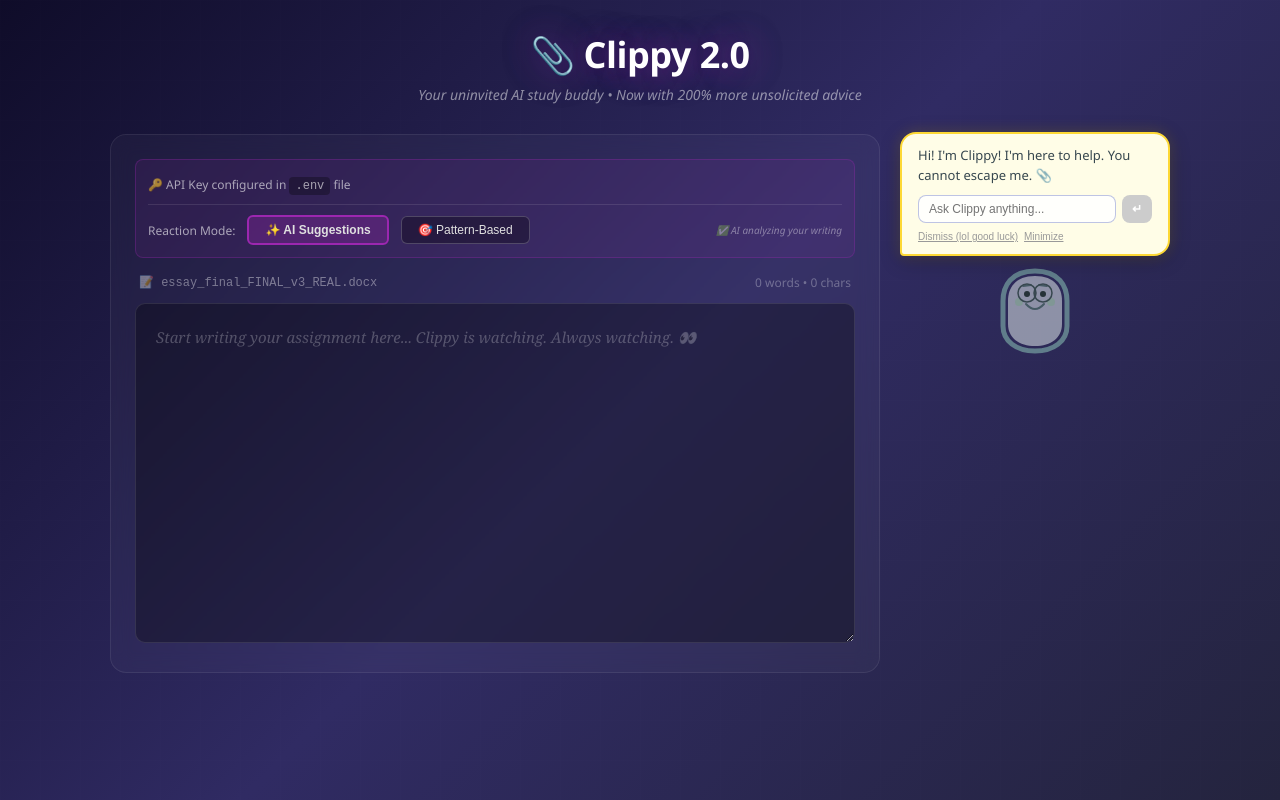
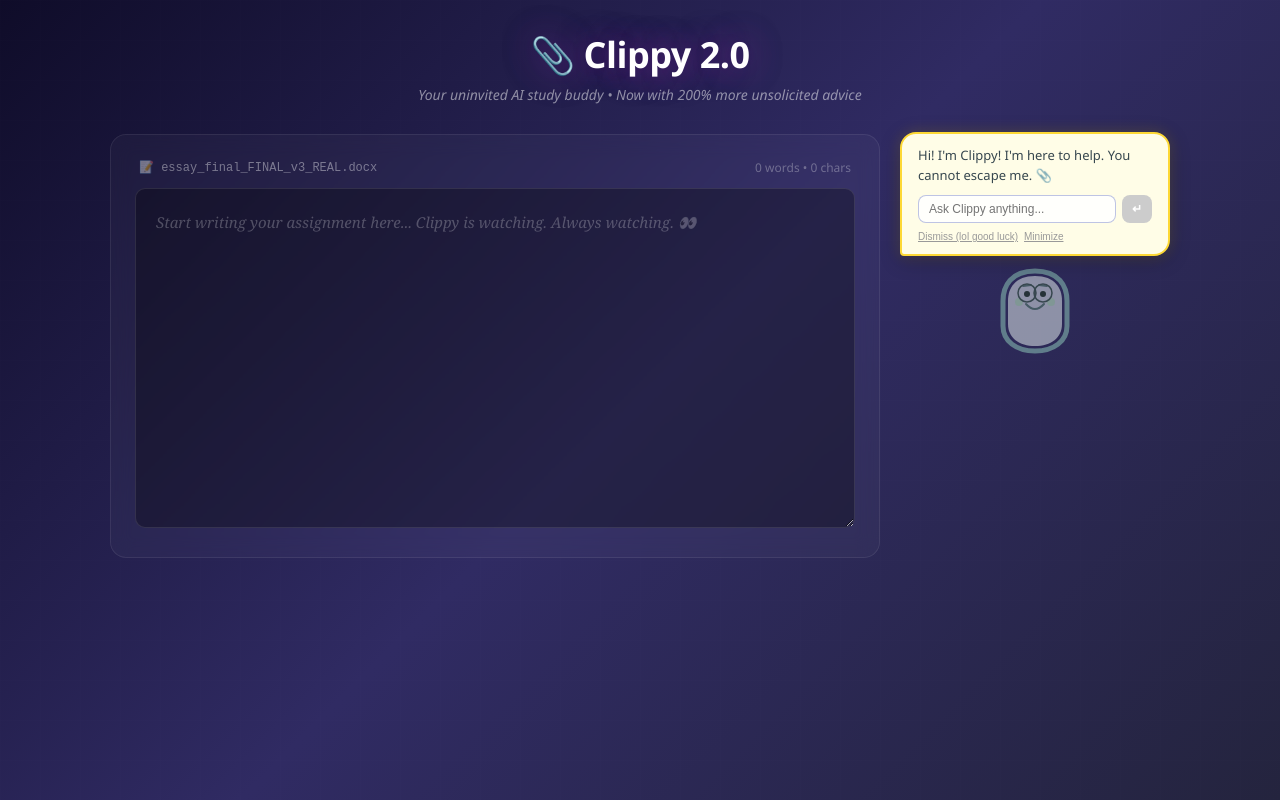
Before and after one commit to VAISHALI-DHANOA/Clippy, a React (Vite) app: page / in a window 1280 px wide. Built offline with nearby package versions, Linux system fonts and the light colour scheme.

Commit message:
improved UI

```diff
--- a/src/components/AnnoyingClippy.jsx
+++ b/src/components/AnnoyingClippy.jsx
@@ -1,7 +1,7 @@
 import { useState, useCallback, useEffect, useRef } from "react";
 import ClippyCharacter from "./ClippyCharacter.jsx";
 import SpeechBubble from "./SpeechBubble.jsx";
-import ApiKeyInput from "./ApiKeyInput.jsx";
+
 import WritingArea from "./WritingArea.jsx";
 import { useClippyReactions } from "../hooks/useClippyReactions.js";
 import { useQuiz } from "../hooks/useQuiz.js";
@@ -21,7 +21,7 @@ export default function AnnoyingClippy() {
   const [messageCount, setMessageCount] = useState(0);
   const [isMinimized, setIsMinimized] = useState(false);
   const [popupStyle, setPopupStyle] = useState("normal");
-  const [reactionMode, setReactionMode] = useState("ai"); // "ai" or "regex"
+  const reactionMode = "ai";
   const [isChatLoading, setIsChatLoading] = useState(false);
   const annoyTimerRef = useRef(null);
 
@@ -156,10 +156,6 @@ export default function AnnoyingClippy() {
           padding: 24,
           minWidth: 0,
         }}>
-          <ApiKeyInput
-            reactionMode={reactionMode}
-            setReactionMode={setReactionMode}
-          />
           <WritingArea
             text={text}
             onTextChange={handleTextChange}
--- a/src/components/ApiKeyInput.jsx
+++ b/src/components/ApiKeyInput.jsx
@@ -1,79 +1,5 @@
 import React from 'react';
 
-export default function ApiKeyInput({ reactionMode, setReactionMode }) {
-  return (
-    <div style={{
-      marginBottom: 16,
-      padding: 12,
-      background: "rgba(156,39,176,0.1)",
-      borderRadius: 8,
-      border: "1px solid rgba(156,39,176,0.3)",
-    }}>
-      {/* Info Message */}
-      <div style={{ marginBottom: 10 }}>
-        <span style={{ color: "rgba(255,255,255,0.6)", fontSize: 12 }}>
-          🔑 API Key configured in <code style={{ background: "rgba(0,0,0,0.3)", padding: "2px 6px", borderRadius: 4 }}>.env</code> file
-        </span>
-      </div>
-
-      {/* Mode Toggle Row */}
-      <div style={{
-        display: "flex",
-        alignItems: "center",
-        gap: 12,
-        paddingTop: 10,
-        borderTop: "1px solid rgba(255,255,255,0.1)"
-      }}>
-        <span style={{ color: "rgba(255,255,255,0.6)", fontSize: 12 }}>
-          Reaction Mode:
-        </span>
-
-        {/* AI Button */}
-        <button
-          onClick={() => setReactionMode('ai')}
-          style={{
-            padding: "6px 16px",
-            fontSize: 12,
-            borderRadius: 6,
-            border: reactionMode === 'ai' ? "2px solid #9C27B0" : "1px solid rgba(255,255,255,0.2)",
-            background: reactionMode === 'ai' ? "rgba(156,39,176,0.3)" : "rgba(0,0,0,0.3)",
-            color: "#E0E0E0",
-            cursor: "pointer",
-            fontWeight: reactionMode === 'ai' ? 600 : 400,
-            transition: "all 0.2s",
-          }}
-        >
-          ✨ AI Suggestions
-        </button>
-
-        {/* Regex Button */}
-        <button
-          onClick={() => setReactionMode('regex')}
-          style={{
-            padding: "6px 16px",
-            fontSize: 12,
-            borderRadius: 6,
-            border: reactionMode === 'regex' ? "2px solid #FF9800" : "1px solid rgba(255,255,255,0.2)",
-            background: reactionMode === 'regex' ? "rgba(255,152,0,0.3)" : "rgba(0,0,0,0.3)",
-            color: "#E0E0E0",
-            cursor: "pointer",
-            fontWeight: reactionMode === 'regex' ? 600 : 400,
-            transition: "all 0.2s",
-          }}
-        >
-          🎯 Pattern-Based
-        </button>
-
-        <span style={{
-          color: "rgba(255,255,255,0.4)",
-          fontSize: 10,
-          fontStyle: "italic",
-          marginLeft: "auto"
-        }}>
-          {reactionMode === 'ai' && "✅ AI analyzing your writing"}
-          {reactionMode === 'regex' && "Using keyword patterns"}
-        </span>
-      </div>
-    </div>
-  );
+export default function ApiKeyInput() {
+  return null;
 }
```
